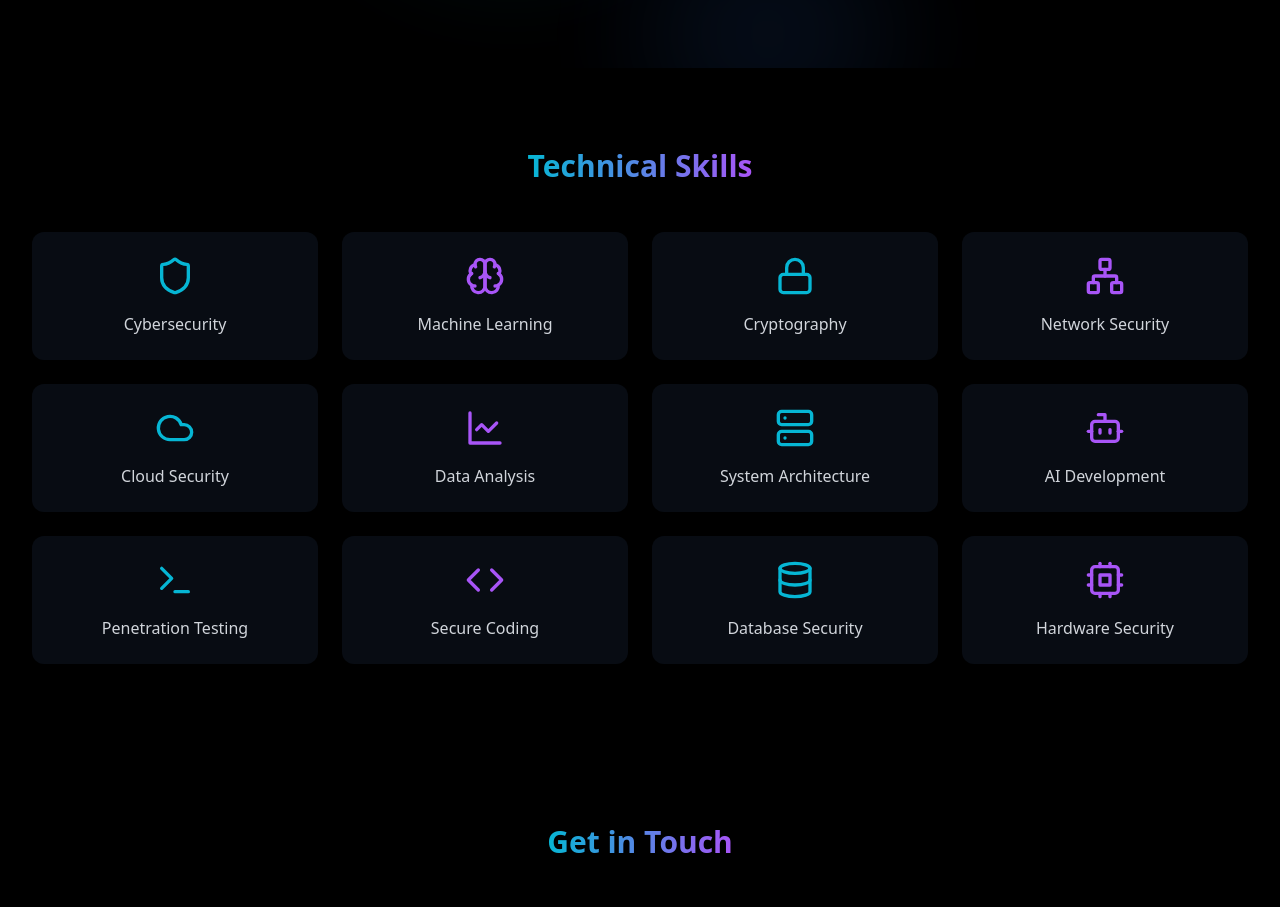
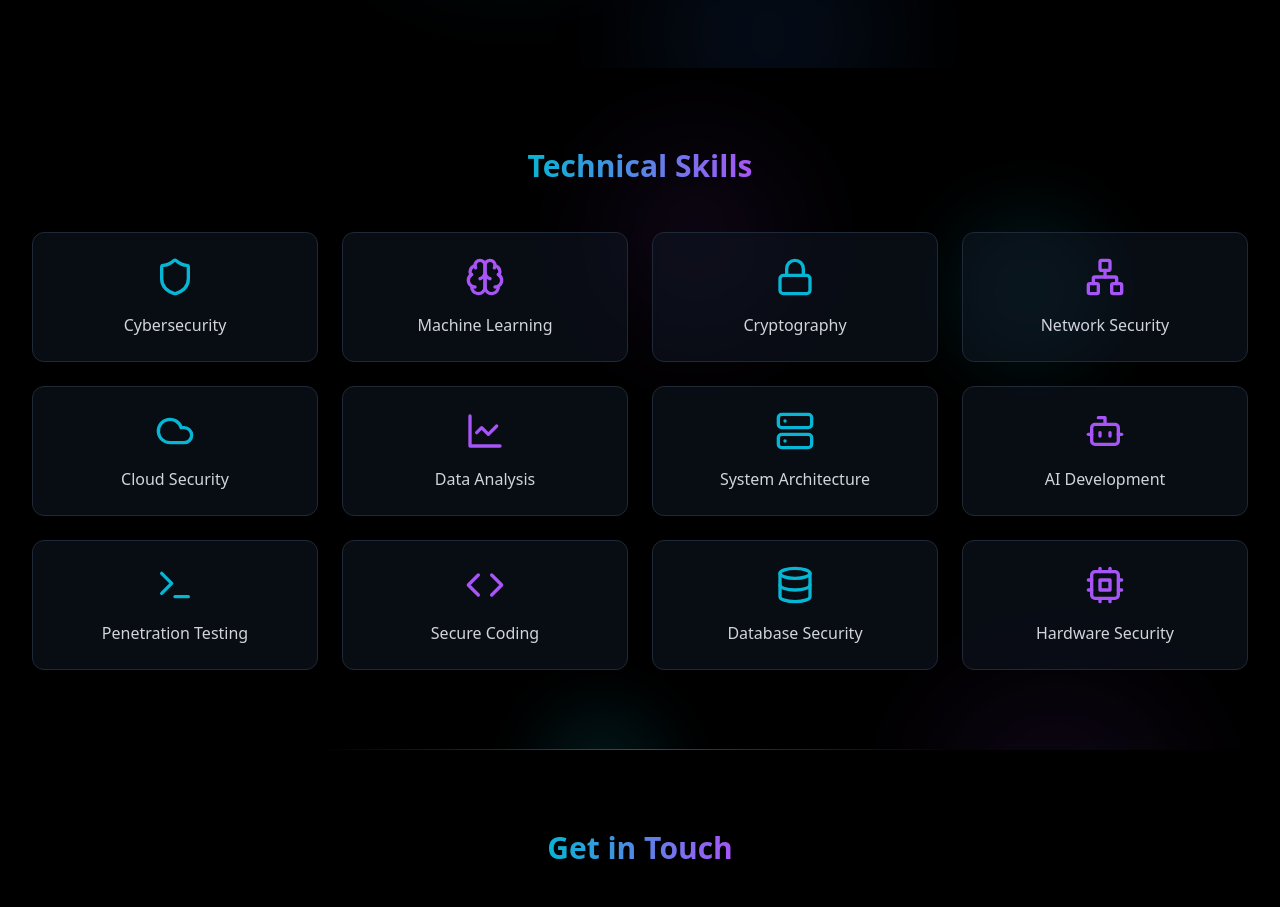
Before and after one commit to MatrixEncoder/my-website69, a React (Vite) app: page / in a window 1280 px wide. Shown: the part 1380-2287 px from the top of the page. Built offline with nearby package versions, Linux system fonts and the light colour scheme.

Commit message:
Update Skills.tsx

```diff
--- a/src/components/Skills.tsx
+++ b/src/components/Skills.tsx
@@ -22,22 +22,50 @@ const skills = [
 
 export default function Skills() {
   return (
-    <section id="skills" className="relative py-20 bg-black/95">
-      <div className="max-w-7xl mx-auto px-4 sm:px-6 lg:px-8">
+    <section id="skills" className="relative py-20 bg-black/95 overflow-hidden">
+      {/* Animated background effects */}
+      <div className="absolute inset-0">
+        <div className="absolute inset-0 bg-grid-pattern opacity-5" />
+
+        {/* Floating orbs */}
+        {[...Array(5)].map((_, i) => (
+          <div
+            key={i}
+            className="absolute w-64 h-64 rounded-full filter blur-3xl animate-pulse"
+            style={{
+              background: i % 2 === 0 ? 'rgba(34, 211, 238, 0.1)' : 'rgba(168, 85, 247, 0.1)',
+              top: `${Math.random() * 100}%`,
+              left: `${Math.random() * 100}%`,
+              animationDelay: `${i * 0.5}s`,
+              transform: `scale(${0.5 + Math.random() * 0.5})`
+            }}
+          />
+        ))}
+      </div>
+
+      <div className="relative max-w-7xl mx-auto px-4 sm:px-6 lg:px-8">
         <SectionTitle>Technical Skills</SectionTitle>
 
         <div className="grid grid-cols-2 md:grid-cols-4 gap-6">
           {skills.map((skill, index) => (
             <div
               key={index}
-              className="group flex flex-col items-center p-6 bg-gray-900/50 rounded-xl hover:bg-gray-800/50 transition-all duration-300"
+              className="group relative"
             >
-              <skill.icon className={`h-10 w-10 mb-4 text-${skill.color}-500 group-hover:animate-pulse`} />
-              <span className="text-gray-300 text-center">{skill.name}</span>
+              {/* Glowing background effect */}
+              <div className="absolute inset-0 bg-gradient-to-r from-cyan-500/20 to-purple-500/20 rounded-xl blur-lg opacity-0 group-hover:opacity-100 transition-opacity duration-500" />
+
+              <div className="relative flex flex-col items-center p-6 bg-gray-900/50 backdrop-blur-sm rounded-xl border border-gray-800 hover:border-cyan-500 transition-all duration-300">
+                <skill.icon className={`h-10 w-10 mb-4 text-${skill.color}-500 group-hover:animate-pulse`} />
+                <span className="text-gray-300 text-center group-hover:text-white transition-colors">{skill.name}</span>
+              </div>
             </div>
           ))}
         </div>
       </div>
+
+      {/* Bottom gradient line */}
+      <div className="absolute bottom-0 left-1/2 transform -translate-x-1/2 w-1/2 h-px bg-gradient-to-r from-transparent via-cyan-500/50 to-transparent" />
     </section>
   );
 }
```
